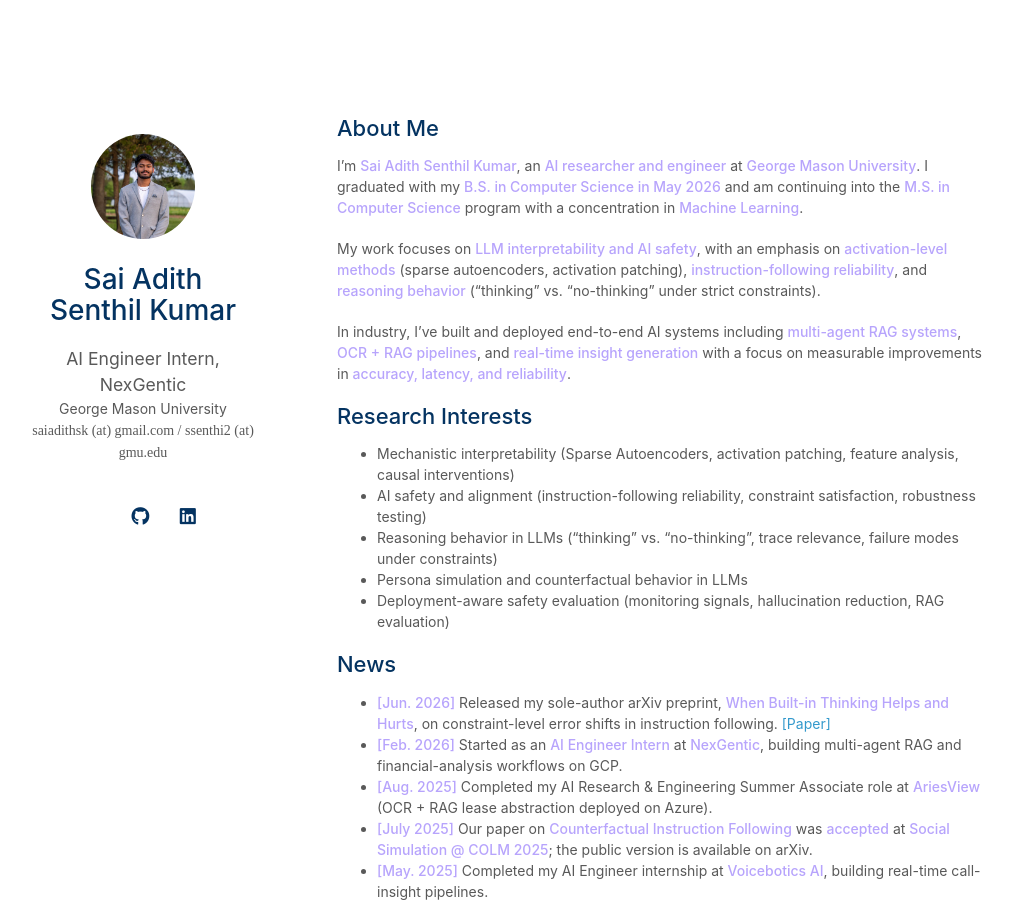
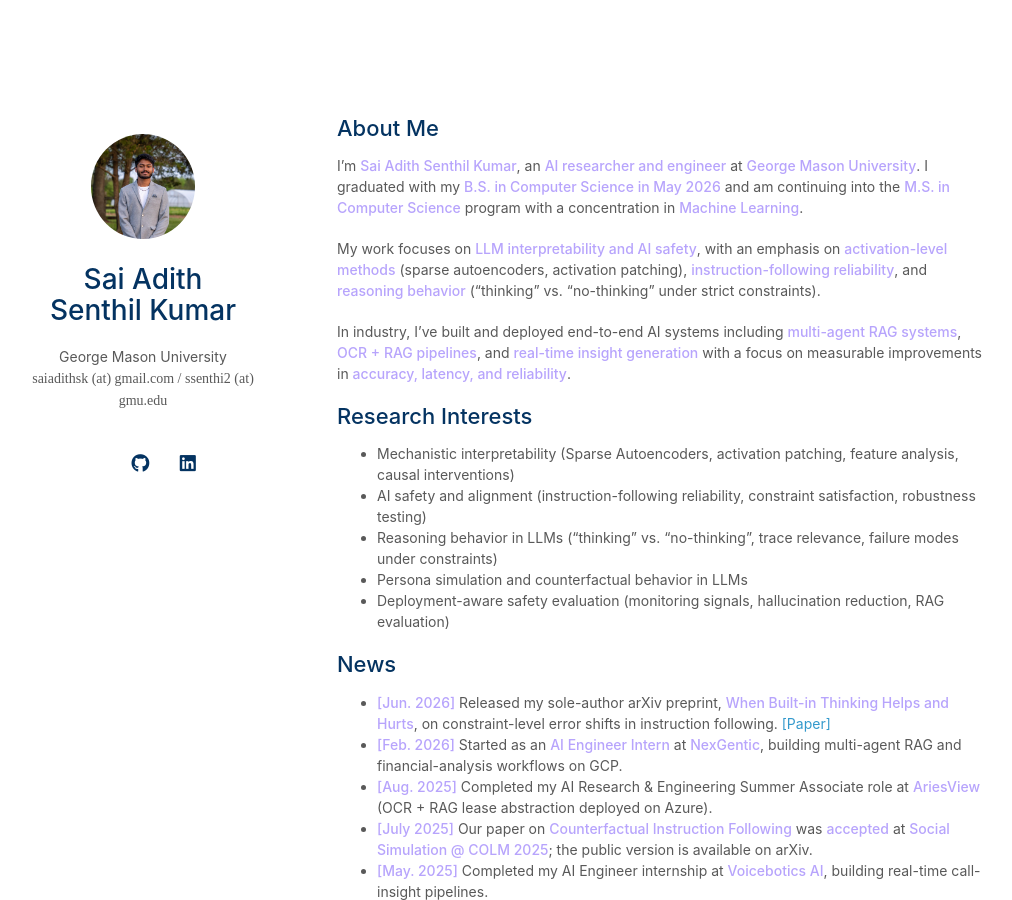
Before and after one commit to SAI-ADITH/SAI-ADITH.github.io, a Jekyll site: the page built from index.md, in a window 1280 px wide and 900 px high. Shown: the whole window, without its empty margins (133-1145 px from the left). Built offline with Jekyll 4.4.1, drawn with Linux system fonts in a browser that asks for light colours; a style sheet for code colours, icons or effects is not loaded; our own code applies the rules of GitHub Pages for plain Markdown files.

Commit message:
Remove position/title line from profile header
Co-Authored-By: Claude <noreply@anthropic.com>

```diff
--- a/_config.yml
+++ b/_config.yml
@@ -2,7 +2,6 @@
 # Basic Information
 # =========================
 title: Sai Adith Senthil&nbsp;Kumar
-position: AI Engineer Intern, NexGentic
 affiliation: George Mason University
 email: saiadithsk (at) gmail.com / ssenthi2 (at) gmu.edu
 
```
